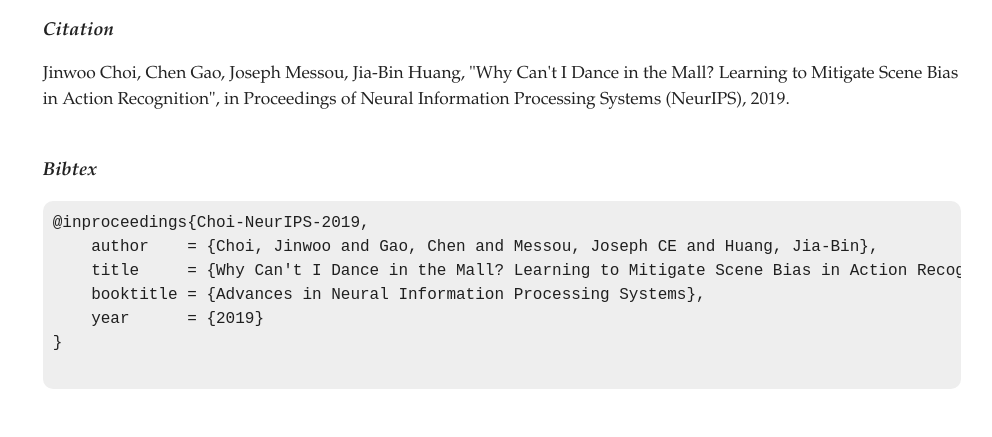
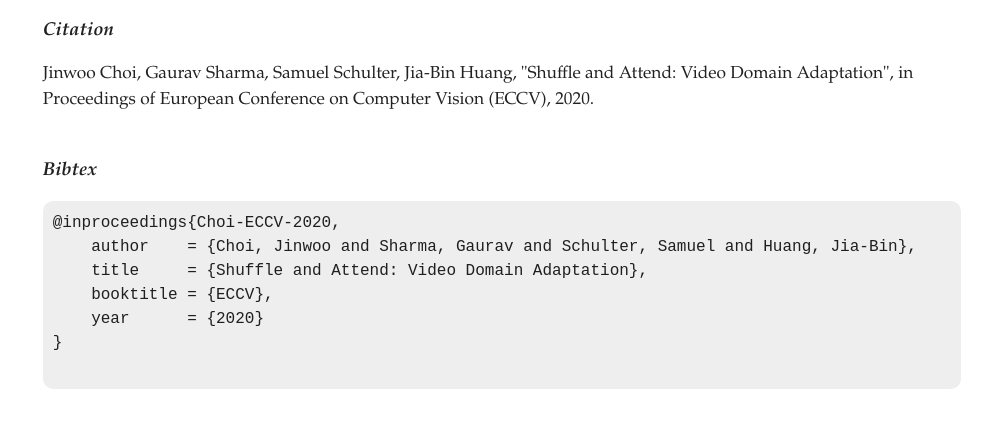
Before and after one commit to jinwchoi/SAVA.github.io, a plain HTML site: page index.html in a window 1280 px wide. Shown: the part 1210-1647 px from the top of the page, without its empty margins (138-1130 px from the left). Drawn offline with nearby package versions, Linux system fonts and the light colour scheme.

Commit message:
Update index.html

```diff
--- a/index.html
+++ b/index.html
@@ -135,17 +135,17 @@
 
     <div class="row">
       <div class="subtitle">Citation</div>
-      <p>Jinwoo Choi, Chen Gao, Joseph Messou, Jia-Bin Huang, "Why Can't I Dance in the Mall? Learning to Mitigate Scene Bias in Action Recognition", in Proceedings of Neural Information Processing Systems (NeurIPS), 2019.</p>
+      <p>Jinwoo Choi, Gaurav Sharma, Samuel Schulter, Jia-Bin Huang, "Shuffle and Attend: Video Domain Adaptation", in Proceedings of European Conference on Computer Vision (ECCV), 2020.</p>
 
       <br>
 
       <div class="subtitle">Bibtex</div>
       <pre>
-@inproceedings{Choi-NeurIPS-2019,
-    author    = {Choi, Jinwoo and Gao, Chen and Messou, Joseph CE and Huang, Jia-Bin},
-    title     = {Why Can't I Dance in the Mall? Learning to Mitigate Scene Bias in Action Recognition},
-    booktitle = {Advances in Neural Information Processing Systems},
-    year      = {2019}
+@inproceedings{Choi-ECCV-2020,
+    author    = {Choi, Jinwoo and Sharma, Gaurav and Schulter, Samuel and Huang, Jia-Bin},
+    title     = {Shuffle and Attend: Video Domain Adaptation},
+    booktitle = {ECCV},
+    year      = {2020}
 }
       </pre>
     </div>
```
